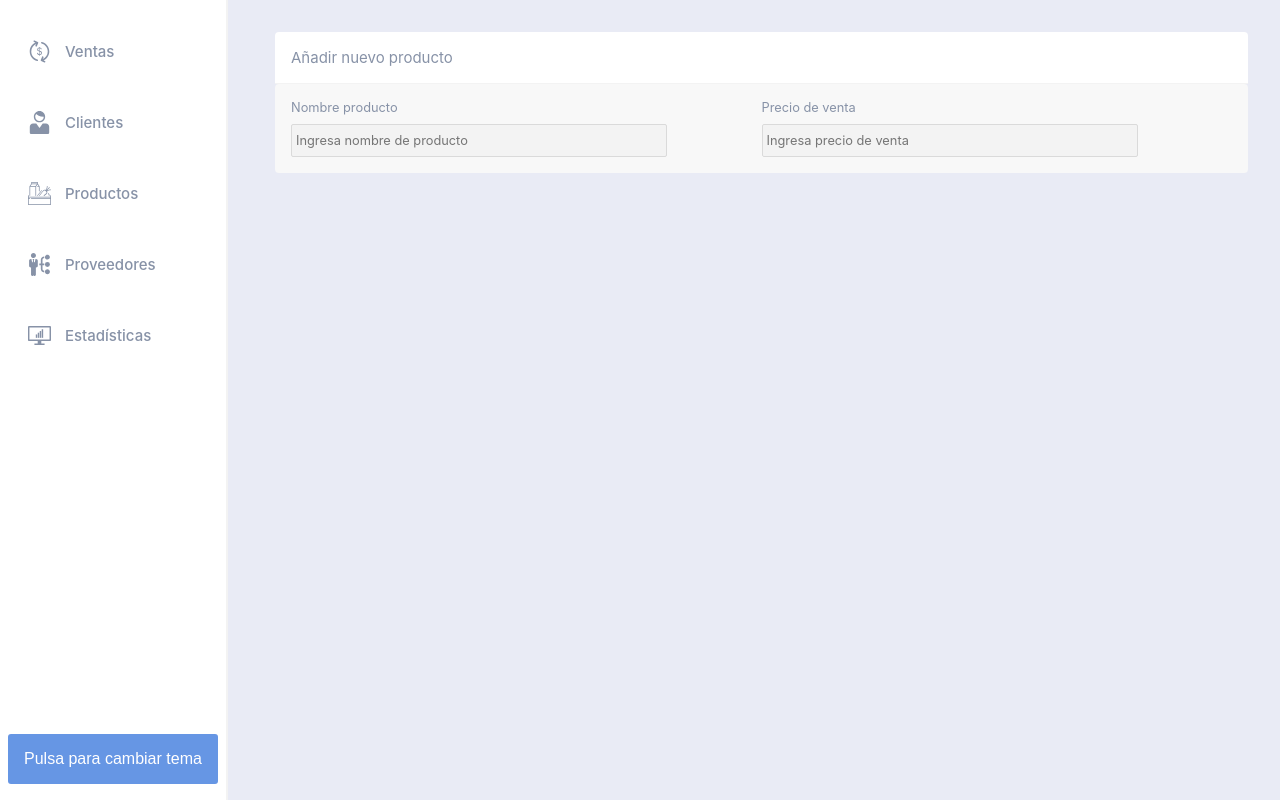
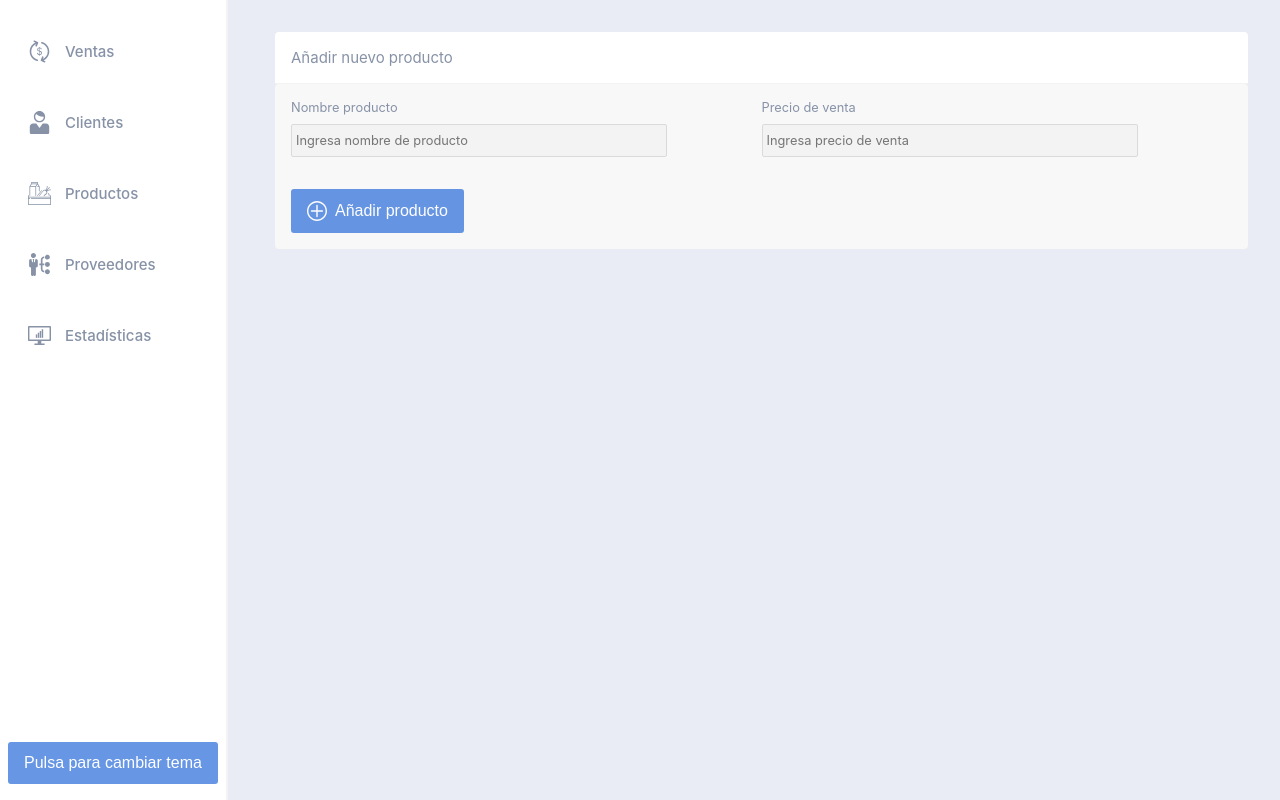
Before and after one commit to Chrossu/Yuyitos, a React (Create React App) app: page /productos in a window 1280 px wide. Built offline with nearby package versions, Linux system fonts and the light colour scheme.

Commit message:
Added/improved button properties, included SVG support

```diff
--- a/src/components/buttons/button/Button.tsx
+++ b/src/components/buttons/button/Button.tsx
@@ -18,6 +18,7 @@ export type ButtonProps = {
   marginBottom?: string
   noWrap?: boolean
   hollow?: boolean
+  svg?: JSX.Element
 }
 
 const Button: React.FC<ButtonProps> = (props) => {
@@ -31,6 +32,7 @@ const Button: React.FC<ButtonProps> = (props) => {
         disabled={props.disabled}
         {...props}
       >
+        {props.svg}
         {props.children}
       </StyledButton>
     </>
--- a/src/components/buttons/button/button.style.tsx
+++ b/src/components/buttons/button/button.style.tsx
@@ -2,14 +2,14 @@ import styled from 'styled-components'
 
 import { setTextColor, setBackgroundColor } from './button.utils'
 
-import { ButtonProps } from './Button'
+import { ButtonProps as Props } from './Button'
 
 export const StyledButton = styled.button`
   display: flex;
   opacity: 0.8;
   justify-content: center;
   align-items: center;
-  padding: 1rem;
+  padding: 0.75rem 1rem;
   border-radius: 3px;
   cursor: pointer;
   font-size: 1rem;
@@ -17,12 +17,19 @@ export const StyledButton = styled.button`
   border: none;
   background: ${setBackgroundColor};
   color: ${setTextColor};
-  height: ${({ customHeight }: ButtonProps) => customHeight ? customHeight : 'fit-content'};
-  margin: ${({ margin }: ButtonProps) => margin ? margin : '0'};
-  ${({ width }: ButtonProps) => width && `width: ${width};`}
-  ${({ marginLeft }: ButtonProps) => marginLeft && `margin-left: ${marginLeft ? marginLeft : '0.75rem'};`}
-  ${({ marginBottom }: ButtonProps) => marginBottom && `margin-bottom: ${marginBottom};`}
-  ${({ noWrap }: ButtonProps) => noWrap && 'white-space: nowrap;'}
+  height: ${({ customHeight }: Props) => customHeight ? customHeight : 'fit-content'};
+  margin: ${({ margin }: Props) => margin ? margin : '0'};
+  ${({ width }: Props) => width && `width: ${width};`}
+  ${({ marginLeft }: Props) => marginLeft && `margin-left: ${marginLeft ? marginLeft : '0.75rem'};`}
+  ${({ marginBottom }: Props) => marginBottom && `margin-bottom: ${marginBottom};`}
+  ${({ noWrap }: Props) => noWrap && 'white-space: nowrap;'}
+
+  svg {
+    height: 20px;
+    width: 20px;
+    margin-right: 0.5rem;
+    fill: ${setTextColor};
+  }
 
   &:hover {
     opacity: 1;
--- a/src/components/cards/flexContainer/FlexContainer.tsx
+++ b/src/components/cards/flexContainer/FlexContainer.tsx
@@ -2,7 +2,7 @@ import React from 'react'
 
 import { StyledFlexContainer } from './flexContainer.style'
 
-import { JustifyContentTypes, AlignItemsTypes, FlexDirectionTypes, TextAlignTypes } from './flexContainer.types'
+import { JustifyContentTypes, AlignItemsTypes, FlexDirectionTypes, TextAlignTypes } from 'types/cssTypes'
 
 export type FlexContainerProps = {
   flexDirection?: FlexDirectionTypes
--- a/src/layout/products/addProduct/AddProduct.tsx
+++ b/src/layout/products/addProduct/AddProduct.tsx
@@ -1,9 +1,12 @@
 import React from 'react'
 
 import { } from './addProduct.style'
+
+import { ReactComponent as AddSVG } from 'layout/svg-repo/add.svg'
 import CardContainer from 'components/cards/cardContainer/CardContainer'
 import Input from 'components/inputs/input/Input'
 import FlexContainer from 'components/cards/flexContainer/FlexContainer'
+import Button from 'components/buttons/button/Button'
 
 interface ComponentProps {
 
@@ -15,13 +18,16 @@ const AddProduct: React.FC<ComponentProps> = props => {
       <CardContainer header>
         Añadir nuevo producto
       </CardContainer>
-      <CardContainer>
-        <FlexContainer width='50%'>
-          <Input id='productName' label='Nombre producto' placeholder='Ingresa nombre de producto' width='80%' />
+      <CardContainer flexDirection='column'>
+        <FlexContainer>
+          <FlexContainer width='50%'>
+            <Input id='productName' label='Nombre producto' placeholder='Ingresa nombre de producto' width='80%' />
+          </FlexContainer>
+          <FlexContainer width='50%'>
+            <Input id='sellPrice' label='Precio de venta' placeholder='Ingresa precio de venta' width='80%' />
+          </FlexContainer>
         </FlexContainer>
-        <FlexContainer width='50%'>
-          <Input id='sellPrice' label='Precio de venta' placeholder='Ingresa precio de venta' width='80%' />
-        </FlexContainer>
+        <Button svg={<AddSVG />} color='primary' margin='2rem 0 0' width='fit-content'>Añadir producto</Button>
       </CardContainer>
     </>
   )
--- a/src/utils/colorConstants.tsx
+++ b/src/utils/colorConstants.tsx
@@ -9,6 +9,7 @@ export const LIGHT_SECONDARY_COLOR = 'red'
 // Text colors
 export const LIGHT_TEXT_WITH_PRIMARY = '#ffffff'
 export const LIGHT_TEXT_WITH_SECONDARY = ''
+export const LIGHT_TEXT_PLACEHOLDER = '#efefef'
 export const LIGHT_TEXT_DISABLED = '#999999'
 
 // Utilities colors
@@ -42,6 +43,7 @@ export const DARK_SECONDARY_COLOR = 'red'
 // Text colors
 export const DARK_TEXT_WITH_PRIMARY = '#ffffff'
 export const DARK_TEXT_WITH_SECONDARY = ''
+export const DARK_TEXT_PLACEHOLDER = '#efefef'
 export const DARK_TEXT_DISABLED = '#999999'
 
 // Utilities colors
--- a/src/utils/global.theme.tsx
+++ b/src/utils/global.theme.tsx
@@ -5,7 +5,7 @@ import {
   LIGHT_TEXT_DISABLED, LIGHT_TEXT_WITH_PRIMARY, LIGHT_TEXT_WITH_SECONDARY, DARK_SIDEBAR_BACKGROUND, DARK_SIDEBAR_HOVER, LIGHT_SIDEBAR_BACKGROUND,
   LIGHT_SIDEBAR_HOVER, LIGHT_DEFAULT_TEXT_ACTIVE, DARK_DEFAULT_TEXT_ACTIVE, LIGHT_LIGHT_BORDER, DARK_LIGHT_BORDER, DARK_DEFAULT_SECONDARY_BACKGROUND,
   LIGHT_DEFAULT_SECONDARY_BACKGROUND, DARK_INPUT_BACKGROUND, DARK_INPUT_BORDER, LIGHT_INPUT_BACKGROUND, LIGHT_INPUT_BORDER, LIGHT_SIDEBAR_BORDER,
-  DARK_SIDEBAR_BORDER
+  DARK_SIDEBAR_BORDER, LIGHT_TEXT_PLACEHOLDER, DARK_TEXT_PLACEHOLDER
 } from './colorConstants'
 
 export type GlobalTheme = {
@@ -19,6 +19,7 @@ export type GlobalTheme = {
   secondaryColor: string
   textWithPrimary: string
   textWithSecondary: string
+  placeholderTextColor: string
   buttonTheme: ButtonTheme
   inputTheme: InputTheme
   sidebarTheme: SidebarTheme
@@ -55,6 +56,7 @@ export const lightTheme: GlobalTheme = {
   secondaryColor: LIGHT_SECONDARY_COLOR,
   textWithPrimary: LIGHT_TEXT_WITH_PRIMARY,
   textWithSecondary: LIGHT_TEXT_WITH_SECONDARY,
+  placeholderTextColor: LIGHT_TEXT_PLACEHOLDER,
   // Buton theme
   buttonTheme: {
     disabledBackground: LIGHT_DISABLED_BACKGROUND,
@@ -88,6 +90,7 @@ export const darkTheme: GlobalTheme = {
   secondaryColor: DARK_SECONDARY_COLOR,
   textWithPrimary: DARK_TEXT_WITH_PRIMARY,
   textWithSecondary: DARK_TEXT_WITH_SECONDARY,
+  placeholderTextColor: DARK_TEXT_PLACEHOLDER,
   // Button theme
   buttonTheme: {
     disabledBackground: DARK_DISABLED_BACKGROUND,
```
Also changed, not shown: src/components/cards/cardContainer/CardContainer.tsx (+4 -3 lines), src/layout/svg-repo/add.svg (added), src/types/cssTypes.tsx (renamed from src/components/cards/flexContainer/flexContainer.types.tsx).
